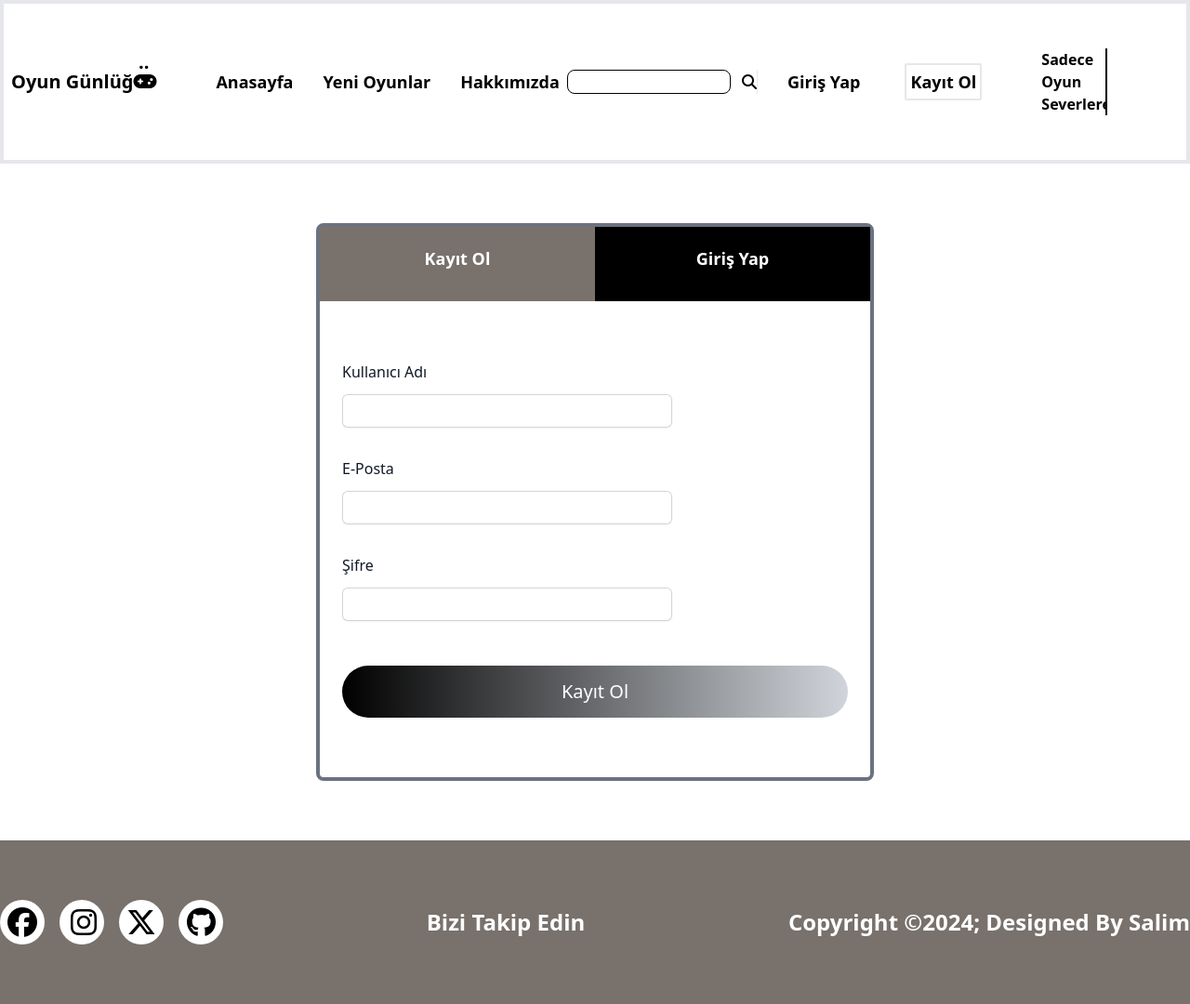
After one commit to SalimBerk/PHPBitirmeProjesi, a PHP site: page /signup.php in a window 1280 px wide. The commit adds this page. Shown: the whole page at 93% size. Run offline with PHP 8.4, Linux system fonts and the light colour scheme; some libraries are stand-ins or nearby versions.

Commit message:
Giriş ve Kayıt Ol Sayfalarının Tasarımı Yapıldı

```diff
--- /dev/null
+++ b/public/Views/_head.php
@@ -0,0 +1,13 @@
+<head>
+    <meta charset="UTF-8">
+    <meta name="viewport" content="width=device-width, initial-scale=1.0">
+    <link rel="stylesheet" href="./css/styles.css">
+    <link rel="stylesheet" href="https://cdnjs.cloudflare.com/ajax/libs/font-awesome/6.5.2/css/all.min.css">
+    <link
+  rel="stylesheet"
+  href="../node_modules/swiper/swiper-bundle.min.css"
+/>
+
+    <title>Oyun Günlüğü</title>
+
+</head>
--- a/public/Views/_navbar.php
+++ b/public/Views/_navbar.php
@@ -1,6 +1,6 @@
-<header class="bg-white border-3 text-black py-12 w-full  ">
+<header class="bg-white border-4 border-solid text-black py-12 w-full  ">
     <div class="container flex items-center justify-between space-x-8 lg:space-x-16">
-            <a  href="#" class=" pl-4 md:pl-0 sm:ml-2 text-2xl lg:text-xl font-bold text-black whitespace-nowrap relative">Oyun Günlüğ<i class="fa-solid fa-gamepad "></i><span class="absolute top-[-21px] right-[8px]">..</span></a>
+        <a href="/public/" class=" pl-4 md:pl-0 sm:ml-2 text-2xl lg:text-xl font-bold text-black whitespace-nowrap relative">Oyun Günlüğ<i class="fa-solid fa-gamepad "></i><span class="absolute top-[-21px] right-[8px]">..</span></a>
         <div class="block md:hidden">
             <div class="space-y-1 cursor-pointer">
                 <div class="w-8 h-1 rounded-full"></div>
@@ -24,8 +24,8 @@
                     </div>
                 </form>
                 <div class="flex items-center space-x-4 md:space-x-12 text-lg">
-                <a href="#" class="font-bold">Giriş Yap</a>
-                <a href="#" class=" bg-white font-bold py-1 px-1 hover:bg-stone-500  hover:text-white hover:border-black  border-2 rounded-sm cursor-pointer transition duration-500 whitespace-nowrap">Kayıt Ol</a>
+                    <a href="/public/login.php" class="font-bold">Giriş Yap</a>
+                    <a href="/public/signup.php" class=" bg-white font-bold py-1 px-1 hover:bg-stone-500  hover:text-white hover:border-black  border-2 rounded-sm cursor-pointer transition duration-500 whitespace-nowrap">Kayıt Ol</a>
                 </div>
             </div>
 
--- a/public/css/styles.css
+++ b/public/css/styles.css
@@ -636,6 +636,10 @@ body {
   top: -21px;
 }
 
+.col-span-full {
+  grid-column: 1 / -1;
+}
+
 .m-4 {
   margin: 1rem;
 }
@@ -671,8 +675,16 @@ body {
   margin-top: 0.25rem;
 }
 
+.mt-10 {
+  margin-top: 2.5rem;
+}
+
 .mt-2 {
   margin-top: 0.5rem;
+}
+
+.mt-3 {
+  margin-top: 0.75rem;
 }
 
 .mt-4 {
@@ -707,6 +719,10 @@ body {
   height: 32rem;
 }
 
+.h-14 {
+  height: 3.5rem;
+}
+
 .h-4 {
   height: 1rem;
 }
@@ -719,8 +735,16 @@ body {
   height: 18rem;
 }
 
-.h-\[450px\] {
-  height: 450px;
+.h-\[600px\] {
+  height: 600px;
+}
+
+.h-\[650px\] {
+  height: 650px;
+}
+
+.h-\[80px\] {
+  height: 80px;
 }
 
 .h-\[9rem\] {
@@ -731,32 +755,37 @@ body {
   height: 100%;
 }
 
-.h-\[500px\] {
-  height: 500px;
+.h-\[90\%\] {
+  height: 90%;
 }
 
-.h-\[600px\] {
-  height: 600px;
+.h-max {
+  height: -moz-max-content;
+  height: max-content;
 }
 
-.h-\[650px\] {
-  height: 650px;
-}
-
-.max-h-128 {
-  max-height: 32rem;
+.h-\[800px\] {
+  height: 800px;
 }
 
 .max-h-\[1200px\] {
   max-height: 1200px;
 }
 
+.max-h-\[700px\] {
+  max-height: 700px;
+}
+
 .max-h-screen {
   max-height: 100vh;
 }
 
-.max-h-\[700px\] {
-  max-height: 700px;
+.min-h-96 {
+  min-height: 24rem;
+}
+
+.w-1\/2 {
+  width: 50%;
 }
 
 .w-1\/4 {
@@ -773,6 +802,10 @@ body {
 
 .w-24 {
   width: 6rem;
+}
+
+.w-3\/4 {
+  width: 75%;
 }
 
 .w-4 {
@@ -795,8 +828,28 @@ body {
   width: 24rem;
 }
 
+.w-\[600px\] {
+  width: 600px;
+}
+
 .w-full {
   width: 100%;
+}
+
+.w-1\/3 {
+  width: 33.333333%;
+}
+
+.w-2\/3 {
+  width: 66.666667%;
+}
+
+.w-1\/6 {
+  width: 16.666667%;
+}
+
+.w-5\/6 {
+  width: 83.333333%;
 }
 
 .flex-1 {
@@ -835,6 +888,10 @@ body {
   flex-wrap: wrap;
 }
 
+.flex-nowrap {
+  flex-wrap: nowrap;
+}
+
 .items-center {
   align-items: center;
 }
@@ -859,6 +916,15 @@ body {
   gap: 1.25rem;
 }
 
+.gap-x-6 {
+  -moz-column-gap: 1.5rem;
+       column-gap: 1.5rem;
+}
+
+.gap-y-8 {
+  row-gap: 2rem;
+}
+
 .space-x-1 > :not([hidden]) ~ :not([hidden]) {
   --tw-space-x-reverse: 0;
   margin-right: calc(0.25rem * var(--tw-space-x-reverse));
@@ -869,12 +935,6 @@ body {
   --tw-space-x-reverse: 0;
   margin-right: calc(1rem * var(--tw-space-x-reverse));
   margin-left: calc(1rem * calc(1 - var(--tw-space-x-reverse)));
-}
-
-.space-x-6 > :not([hidden]) ~ :not([hidden]) {
-  --tw-space-x-reverse: 0;
-  margin-right: calc(1.5rem * var(--tw-space-x-reverse));
-  margin-left: calc(1.5rem * calc(1 - var(--tw-space-x-reverse)));
 }
 
 .space-x-8 > :not([hidden]) ~ :not([hidden]) {
@@ -933,6 +993,10 @@ body {
   border-width: 1px;
 }
 
+.border-0 {
+  border-width: 0px;
+}
+
 .border-2 {
   border-width: 2px;
 }
@@ -945,9 +1009,18 @@ body {
   border-right-width: 1px;
 }
 
+.border-solid {
+  border-style: solid;
+}
+
 .border-black {
   --tw-border-opacity: 1;
   border-color: rgb(0 0 0 / var(--tw-border-opacity));
+}
+
+.border-gray-500 {
+  --tw-border-opacity: 1;
+  border-color: rgb(107 114 128 / var(--tw-border-opacity));
 }
 
 .border-white {
@@ -965,6 +1038,11 @@ body {
   background-color: rgb(120 113 108 / var(--tw-bg-opacity));
 }
 
+.bg-black {
+  --tw-bg-opacity: 1;
+  background-color: rgb(0 0 0 / var(--tw-bg-opacity));
+}
+
 .bg-blue-500 {
   --tw-bg-opacity: 1;
   background-color: rgb(59 130 246 / var(--tw-bg-opacity));
@@ -978,6 +1056,10 @@ body {
 .bg-red-500 {
   --tw-bg-opacity: 1;
   background-color: rgb(239 68 68 / var(--tw-bg-opacity));
+}
+
+.bg-transparent {
+  background-color: transparent;
 }
 
 .bg-white {
@@ -994,6 +1076,10 @@ body {
   background-image: url(..//images/test.jpg);
 }
 
+.bg-gradient-to-l {
+  background-image: linear-gradient(to left, var(--tw-gradient-stops));
+}
+
 .bg-gradient-to-t {
   background-image: linear-gradient(to top, var(--tw-gradient-stops));
 }
@@ -1002,6 +1088,16 @@ body {
   --tw-gradient-from: #F5F5DC var(--tw-gradient-from-position);
   --tw-gradient-to: rgb(245 245 220 / 0) var(--tw-gradient-to-position);
   --tw-gradient-stops: var(--tw-gradient-from), var(--tw-gradient-to);
+}
+
+.from-gray-300 {
+  --tw-gradient-from: #d1d5db var(--tw-gradient-from-position);
+  --tw-gradient-to: rgb(209 213 219 / 0) var(--tw-gradient-to-position);
+  --tw-gradient-stops: var(--tw-gradient-from), var(--tw-gradient-to);
+}
+
+.to-black {
+  --tw-gradient-to: #000 var(--tw-gradient-to-position);
 }
 
 .to-slate-100 {
@@ -1043,8 +1139,16 @@ body {
   padding: 0.25rem;
 }
 
+.p-16 {
+  padding: 4rem;
+}
+
 .p-2 {
   padding: 0.5rem;
+}
+
+.p-5 {
+  padding: 1.25rem;
 }
 
 .p-6 {
@@ -1066,6 +1170,11 @@ body {
   padding-bottom: 0.25rem;
 }
 
+.py-1\.5 {
+  padding-top: 0.375rem;
+  padding-bottom: 0.375rem;
+}
+
 .py-12 {
   padding-top: 3rem;
   padding-bottom: 3rem;
@@ -1084,6 +1193,10 @@ body {
 .py-5 {
   padding-top: 1.25rem;
   padding-bottom: 1.25rem;
+}
+
+.pl-1 {
+  padding-left: 0.25rem;
 }
 
 .pl-4 {
@@ -1130,6 +1243,10 @@ body {
   font-weight: 500;
 }
 
+.leading-6 {
+  line-height: 1.5rem;
+}
+
 .tracking-wider {
   letter-spacing: 0.05em;
 }
@@ -1139,6 +1256,11 @@ body {
   color: rgb(0 0 0 / var(--tw-text-opacity));
 }
 
+.text-gray-900 {
+  --tw-text-opacity: 1;
+  color: rgb(17 24 39 / var(--tw-text-opacity));
+}
+
 .text-transparent {
   color: transparent;
 }
@@ -1146,6 +1268,27 @@ body {
 .text-white {
   --tw-text-opacity: 1;
   color: rgb(255 255 255 / var(--tw-text-opacity));
+}
+
+.shadow-sm {
+  --tw-shadow: 0 1px 2px 0 rgb(0 0 0 / 0.05);
+  --tw-shadow-colored: 0 1px 2px 0 var(--tw-shadow-color);
+  box-shadow: var(--tw-ring-offset-shadow, 0 0 #0000), var(--tw-ring-shadow, 0 0 #0000), var(--tw-shadow);
+}
+
+.ring-1 {
+  --tw-ring-offset-shadow: var(--tw-ring-inset) 0 0 0 var(--tw-ring-offset-width) var(--tw-ring-offset-color);
+  --tw-ring-shadow: var(--tw-ring-inset) 0 0 0 calc(1px + var(--tw-ring-offset-width)) var(--tw-ring-color);
+  box-shadow: var(--tw-ring-offset-shadow), var(--tw-ring-shadow), var(--tw-shadow, 0 0 #0000);
+}
+
+.ring-inset {
+  --tw-ring-inset: inset;
+}
+
+.ring-gray-300 {
+  --tw-ring-opacity: 1;
+  --tw-ring-color: rgb(209 213 219 / var(--tw-ring-opacity));
 }
 
 .blur-sm {
@@ -1198,6 +1341,21 @@ body {
   }
 }
 
+.focus-within\:border-blue-400:focus-within {
+  --tw-border-opacity: 1;
+  border-color: rgb(96 165 250 / var(--tw-border-opacity));
+}
+
+.focus-within\:ring-2:focus-within {
+  --tw-ring-offset-shadow: var(--tw-ring-inset) 0 0 0 var(--tw-ring-offset-width) var(--tw-ring-offset-color);
+  --tw-ring-shadow: var(--tw-ring-inset) 0 0 0 calc(2px + var(--tw-ring-offset-width)) var(--tw-ring-color);
+  box-shadow: var(--tw-ring-offset-shadow), var(--tw-ring-shadow), var(--tw-shadow, 0 0 #0000);
+}
+
+.focus-within\:ring-inset:focus-within {
+  --tw-ring-inset: inset;
+}
+
 .hover\:border-black:hover {
   --tw-border-opacity: 1;
   border-color: rgb(0 0 0 / var(--tw-border-opacity));
@@ -1227,12 +1385,20 @@ body {
 }
 
 @media (min-width: 640px) {
+  .sm\:col-span-4 {
+    grid-column: span 4 / span 4;
+  }
+
   .sm\:ml-2 {
     margin-left: 0.5rem;
   }
 
-  .sm\:grid-cols-2 {
-    grid-template-columns: repeat(2, minmax(0, 1fr));
+  .sm\:max-w-md {
+    max-width: 28rem;
+  }
+
+  .sm\:grid-cols-6 {
+    grid-template-columns: repeat(6, minmax(0, 1fr));
   }
 }
 
@@ -1251,10 +1417,6 @@ body {
 
   .md\:w-44 {
     width: 11rem;
-  }
-
-  .md\:grid-cols-3 {
-    grid-template-columns: repeat(3, minmax(0, 1fr));
   }
 
   .md\:space-x-12 > :not([hidden]) ~ :not([hidden]) {
--- /dev/null
+++ b/public/signup.php
@@ -0,0 +1,60 @@
+<!DOCTYPE html>
+<html lang="en">
+<?php include '../public/views/_head.php' ?>
+
+<body>
+    <?php include '../public/Views/_navbar.php' ?>
+    <section class="signup-section">
+        <div class="min-h-96 max-h-screen p-16">
+            <div class="container flex justify-center items-center">
+                <div class="w-[600px] h-[600px] border-4  border-solid border-gray-500 rounded-lg">
+                    <div class="user-menu flex items-center">
+                        <a href="/public/signup.php" class="login h-[80px] w-1/2   font-bold text-center text-lg p-5 bg-[#78716c] text-white">
+                            Kayıt Ol
+                        </a>
+                        <a href="/public/login.php" class="register h-[80px] w-1/2   font-bold text-center text-lg p-5 bg-black text-white">
+                            Giriş Yap
+                        </a>
+                    </div>
+                    <form>
+                        <div class="space-y-4  ">
+                            <div class="mt-10 grid grid-cols-1 p-6 gap-x-6 gap-y-8 sm:grid-cols-6">
+                                <div class="sm:col-span-4">
+                                    <label for="username" class="block text-md font-medium  leading-6 text-gray-900">Kullanıcı Adı</label>
+                                    <div class="mt-3">
+                                        <div class="flex rounded-md shadow-sm ring-1 ring-inset ring-gray-300 focus-within:ring-2 focus-within:ring-inset focus-within:border-blue-400 sm:max-w-md">
+                                            <input type="text" name="username" id="username" autocomplete="username" class="block flex-1 border-0 bg-transparent py-1.5 pl-1 text-gray-900">
+                                        </div>
+                                    </div>
+                                </div>
+                                <div class="sm:col-span-4">
+                                    <label for="email" class="block text-md font-medium  leading-6 text-gray-900">E-Posta</label>
+                                    <div class="mt-3">
+                                        <div class="flex rounded-md shadow-sm ring-1 ring-inset ring-gray-300 focus-within:ring-2 focus-within:ring-inset focus-within:border-blue-400 sm:max-w-md">
+                                            <input type="email" name="email" id="email" autocomplete="email" class="block flex-1 border-0 bg-transparent py-1.5 pl-1 text-gray-900">
+                                        </div>
+                                    </div>
+                                </div>
+                                <div class="sm:col-span-4">
+                                    <label for="password" class="block text-md font-medium  leading-6 text-gray-900">Şifre</label>
+                                    <div class="mt-3">
+                                        <div class="flex rounded-md shadow-sm ring-1 ring-inset ring-gray-300 focus-within:ring-2 focus-within:ring-inset focus-within:border-blue-400 sm:max-w-md">
+                                            <input type="password" name="password" id="password" autocomplete="password" class="block flex-1 border-0 bg-transparent py-1.5 pl-1 text-gray-900">
+                                        </div>
+                                    </div>
+                                </div>
+                                <button type="submit" class="col-span-full mt-4  text-center rounded-full h-14    to-black  bg-gradient-to-l  text-xl text-white from-gray-300    ">
+                                    Kayıt Ol
+                                </button>
+                            </div>
+
+                        </div>
+                    </form>
+                </div>
+            </div>
+        </div>
+    </section>
+    <?php include '../public/Views/_footer.php' ?>
+</body>
+
+</html>
```
Also changed, not shown: public/admin-panel.php (added, +21 -0 lines), public/index.php (+1 -32 lines), public/login.php (added, +52 -0 lines). Lines whose indentation alone changed are shown as unchanged.
